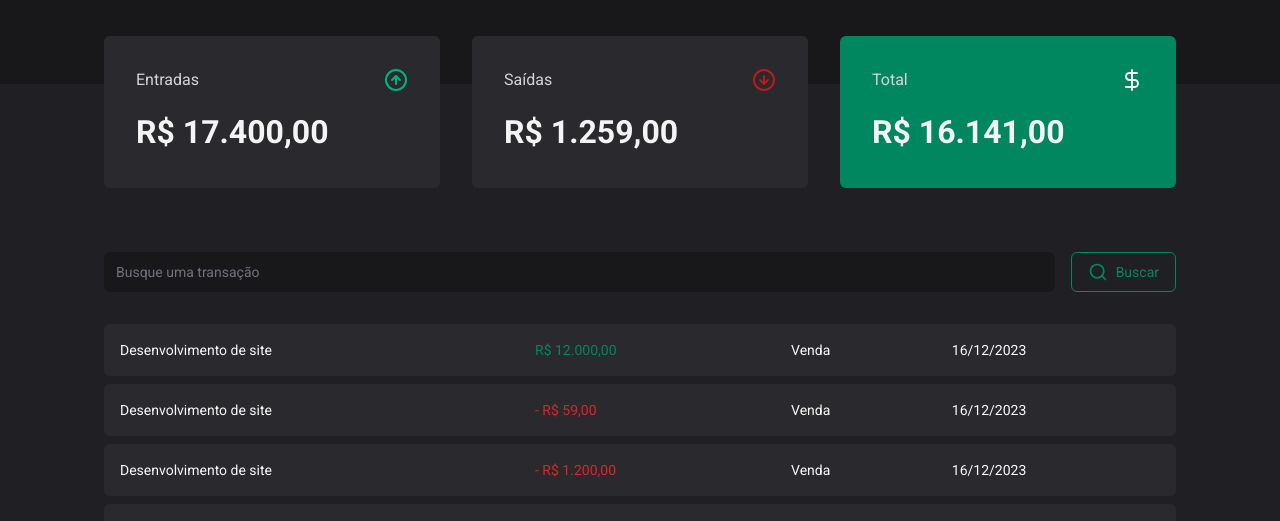
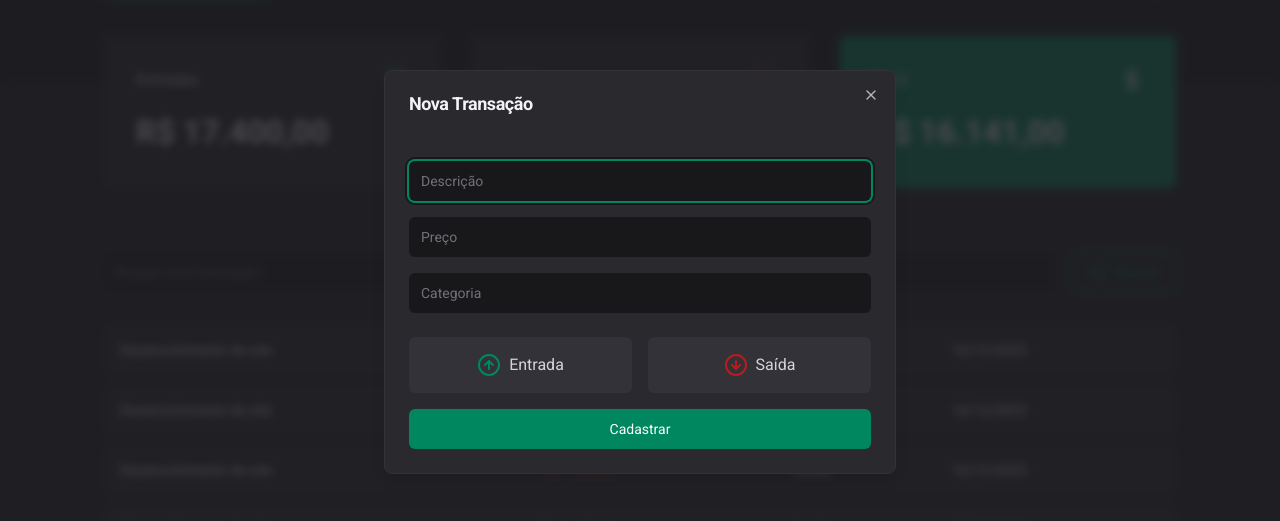
Before and after one commit to henrique0089/dt-money, a Next.js app: page /dashboard in a window 1280 px wide. Both pictures are taken after a click on the button "Nova transação". Shown: the part 128-649 px from the top of the page. Built offline with nearby package versions, Linux system fonts and the light colour scheme; no server answers.

Commit message:
component: new transaction dialog base style and form base flow finished

```diff
--- a/src/app/dashboard/components/header/index.tsx
+++ b/src/app/dashboard/components/header/index.tsx
@@ -1,6 +1,5 @@
-import { Button } from '@/components/ui/button'
-import { Plus } from 'lucide-react'
 import Image from 'next/image'
+import { NewTransactionDialog } from './new-transaction-dialog'
 import { UserNav } from './user-nav'
 
 export async function Header() {
@@ -11,10 +10,7 @@ export async function Header() {
       </div>
 
       <div className="mx-auto mt-6 flex w-full max-w-[70rem] items-center justify-between px-6">
-        <Button>
-          <Plus />
-          Nova transação
-        </Button>
+        <NewTransactionDialog />
 
         <UserNav />
       </div>
--- /dev/null
+++ b/src/app/dashboard/components/header/new-transaction-dialog.tsx
@@ -0,0 +1,108 @@
+'use client'
+
+import { Button } from '@/components/ui/button'
+import {
+  Dialog,
+  DialogContent,
+  DialogHeader,
+  DialogTitle,
+  DialogTrigger,
+} from '@/components/ui/dialog'
+import { Input } from '@/components/ui/input'
+import { zodResolver } from '@hookform/resolvers/zod'
+import * as RadioGroup from '@radix-ui/react-radio-group'
+import { ArrowDownCircle, ArrowUpCircle, Loader2, Plus } from 'lucide-react'
+import { useState } from 'react'
+import { Controller, useForm } from 'react-hook-form'
+import { z } from 'zod'
+
+const newTransactionFormSchema = z.object({
+  description: z.string(),
+  price: z.coerce.number(),
+  category: z.string(),
+  type: z.enum(['income', 'outcome']),
+})
+
+type newTransactionFormInputsType = z.infer<typeof newTransactionFormSchema>
+
+export function NewTransactionDialog() {
+  const [open, setOpen] = useState(false)
+
+  const {
+    control,
+    register,
+    handleSubmit,
+    formState: { isSubmitting },
+    reset,
+  } = useForm<newTransactionFormInputsType>({
+    resolver: zodResolver(newTransactionFormSchema),
+  })
+
+  async function handleCreateNewTransaction(
+    data: newTransactionFormInputsType,
+  ) {
+    console.log(data)
+
+    reset()
+    setOpen(false)
+  }
+
+  return (
+    <Dialog open={open} onOpenChange={setOpen}>
+      <DialogTrigger asChild>
+        <Button>
+          <Plus />
+          Nova transação
+        </Button>
+      </DialogTrigger>
+
+      <DialogContent className="bg-zinc-700">
+        <DialogHeader className="stroke-muted text-muted">
+          <DialogTitle>Nova Transação</DialogTitle>
+        </DialogHeader>
+
+        <form
+          onSubmit={handleSubmit(handleCreateNewTransaction)}
+          className="mt-8 flex flex-col gap-4"
+        >
+          <Input placeholder="Descrição" {...register('description')} />
+          <Input placeholder="Preço" type="number" {...register('price')} />
+          <Input placeholder="Categoria" {...register('category')} />
+
+          <Controller
+            control={control}
+            name="type"
+            render={({ field }) => {
+              return (
+                <RadioGroup.Root
+                  onValueChange={field.onChange}
+                  value={field.value}
+                  className="mt-2 grid grid-cols-2 gap-4"
+                >
+                  <RadioGroup.Item
+                    value="income"
+                    className="group flex cursor-pointer items-center justify-center gap-2 rounded-md bg-zinc-600 p-4 text-zinc-300 transition-colors data-[state=checked]:bg-brand-1 data-[state=checked]:text-muted data-[state=unchecked]:hover:bg-zinc-600/80"
+                  >
+                    <ArrowUpCircle className="stroke-brand-1 group-data-[state=checked]:stroke-muted" />
+                    Entrada
+                  </RadioGroup.Item>
+                  <RadioGroup.Item
+                    value="outcome"
+                    className="group flex cursor-pointer items-center justify-center gap-2 rounded-md bg-zinc-600 p-4 text-zinc-300 transition-colors data-[state=checked]:bg-red-700 data-[state=checked]:text-muted data-[state=unchecked]:hover:bg-zinc-600/80"
+                  >
+                    <ArrowDownCircle className="stroke-red-700 group-data-[state=checked]:stroke-muted" />
+                    Saída
+                  </RadioGroup.Item>
+                </RadioGroup.Root>
+              )
+            }}
+          />
+
+          <Button disabled={isSubmitting}>
+            {isSubmitting ? <Loader2 className="animate-spin" /> : 'Cadastrar'}
+          </Button>
+        </form>
+      </DialogContent>
+    </Dialog>
+  )
+}
--- a/src/app/dashboard/components/summary/card.tsx
+++ b/src/app/dashboard/components/summary/card.tsx
@@ -9,7 +9,7 @@ export function Card({ variant = 'zinc', children }: CardProps) {
   return (
     <div
       data-variant={variant}
-      className="data-[variant=green]:bg-brand-1 rounded-md p-8 data-[variant=zinc]:bg-zinc-700"
+      className="rounded-md p-8 data-[variant=green]:bg-brand-1 data-[variant=zinc]:bg-zinc-700"
     >
       {children}
     </div>
--- a/src/app/dashboard/components/summary/index.tsx
+++ b/src/app/dashboard/components/summary/index.tsx
@@ -10,7 +10,7 @@ export function Summary() {
           <ArrowUpCircle className="stroke-brand-2" />
         </CardHeader>
 
-        <strong className="text-muted mt-4 block text-[2rem]">
+        <strong className="mt-4 block text-[2rem] text-muted">
           R$ 17.400,00
         </strong>
       </Card>
@@ -21,7 +21,7 @@ export function Summary() {
           <ArrowDownCircle className="stroke-red-700" />
         </CardHeader>
 
-        <strong className="text-muted mt-4 block text-[2rem]">
+        <strong className="mt-4 block text-[2rem] text-muted">
           R$ 1.259,00
         </strong>
       </Card>
@@ -32,7 +32,7 @@ export function Summary() {
           <DollarSign className="stroke-muted" />
         </CardHeader>
 
-        <strong className="text-muted mt-4 block text-[2rem]">
+        <strong className="mt-4 block text-[2rem] text-muted">
           R$ 16.141,00
         </strong>
       </Card>
--- /dev/null
+++ b/src/components/ui/dialog.tsx
@@ -0,0 +1,122 @@
+'use client'
+
+import * as DialogPrimitive from '@radix-ui/react-dialog'
+import { X } from 'lucide-react'
+import * as React from 'react'
+
+import { cn } from '@/lib/utils'
+
+const Dialog = DialogPrimitive.Root
+
+const DialogTrigger = DialogPrimitive.Trigger
+
+const DialogPortal = DialogPrimitive.Portal
+
+const DialogClose = DialogPrimitive.Close
+
+const DialogOverlay = React.forwardRef<
+  React.ElementRef<typeof DialogPrimitive.Overlay>,
+  React.ComponentPropsWithoutRef<typeof DialogPrimitive.Overlay>
+>(({ className, ...props }, ref) => (
+  <DialogPrimitive.Overlay
+    ref={ref}
+    className={cn(
+      'fixed inset-0 z-50 bg-zinc-800/80 backdrop-blur-sm data-[state=open]:animate-in data-[state=closed]:animate-out data-[state=closed]:fade-out-0 data-[state=open]:fade-in-0',
+      className,
+    )}
+    {...props}
+  />
+))
+DialogOverlay.displayName = DialogPrimitive.Overlay.displayName
+
+const DialogContent = React.forwardRef<
+  React.ElementRef<typeof DialogPrimitive.Content>,
+  React.ComponentPropsWithoutRef<typeof DialogPrimitive.Content>
+>(({ className, children, ...props }, ref) => (
+  <DialogPortal>
+    <DialogOverlay />
+    <DialogPrimitive.Content
+      ref={ref}
+      className={cn(
+        'fixed left-[50%] top-[50%] z-50 grid w-full max-w-lg translate-x-[-50%] translate-y-[-50%] gap-4 border border-zinc-600 bg-background p-6 shadow-lg duration-200 data-[state=open]:animate-in data-[state=closed]:animate-out data-[state=closed]:fade-out-0 data-[state=open]:fade-in-0 data-[state=closed]:zoom-out-95 data-[state=open]:zoom-in-95 data-[state=closed]:slide-out-to-left-1/2 data-[state=closed]:slide-out-to-top-[48%] data-[state=open]:slide-in-from-left-1/2 data-[state=open]:slide-in-from-top-[48%] sm:rounded-lg',
+        className,
+      )}
+      {...props}
+    >
+      {children}
+      <DialogPrimitive.Close className="absolute right-4 top-4 rounded-sm text-muted opacity-70 ring-offset-background transition-opacity hover:opacity-100 focus:outline-none focus:ring-2 focus:ring-ring focus:ring-offset-2 disabled:pointer-events-none data-[state=open]:bg-accent data-[state=open]:text-muted-foreground">
+        <X className="h-4 w-4" />
+        <span className="sr-only">Close</span>
+      </DialogPrimitive.Close>
+    </DialogPrimitive.Content>
+  </DialogPortal>
+))
+DialogContent.displayName = DialogPrimitive.Content.displayName
+
+const DialogHeader = ({
+  className,
+  ...props
+}: React.HTMLAttributes<HTMLDivElement>) => (
+  <div
+    className={cn(
+      'flex flex-col space-y-1.5 text-center sm:text-left',
+      className,
+    )}
+    {...props}
+  />
+)
+DialogHeader.displayName = 'DialogHeader'
+
+const DialogFooter = ({
+  className,
+  ...props
+}: React.HTMLAttributes<HTMLDivElement>) => (
+  <div
+    className={cn(
+      'flex flex-col-reverse sm:flex-row sm:justify-end sm:space-x-2',
+      className,
+    )}
+    {...props}
+  />
+)
+DialogFooter.displayName = 'DialogFooter'
+
+const DialogTitle = React.forwardRef<
+  React.ElementRef<typeof DialogPrimitive.Title>,
+  React.ComponentPropsWithoutRef<typeof DialogPrimitive.Title>
+>(({ className, ...props }, ref) => (
+  <DialogPrimitive.Title
+    ref={ref}
+    className={cn(
+      'text-lg font-semibold leading-none tracking-tight',
+      className,
+    )}
+    {...props}
+  />
+))
+DialogTitle.displayName = DialogPrimitive.Title.displayName
+
+const DialogDescription = React.forwardRef<
+  React.ElementRef<typeof DialogPrimitive.Description>,
+  React.ComponentPropsWithoutRef<typeof DialogPrimitive.Description>
+>(({ className, ...props }, ref) => (
+  <DialogPrimitive.Description
+    ref={ref}
+    className={cn('text-sm text-muted-foreground', className)}
+    {...props}
+  />
+))
+DialogDescription.displayName = DialogPrimitive.Description.displayName
+
+export {
+  Dialog,
+  DialogClose,
+  DialogContent,
+  DialogDescription,
+  DialogFooter,
+  DialogHeader,
+  DialogOverlay,
+  DialogPortal,
+  DialogTitle,
+  DialogTrigger
+}
```
Also changed, not shown: package.json (+6 -1 lines), 1 other file (tests, documents, lock files or other folders).
